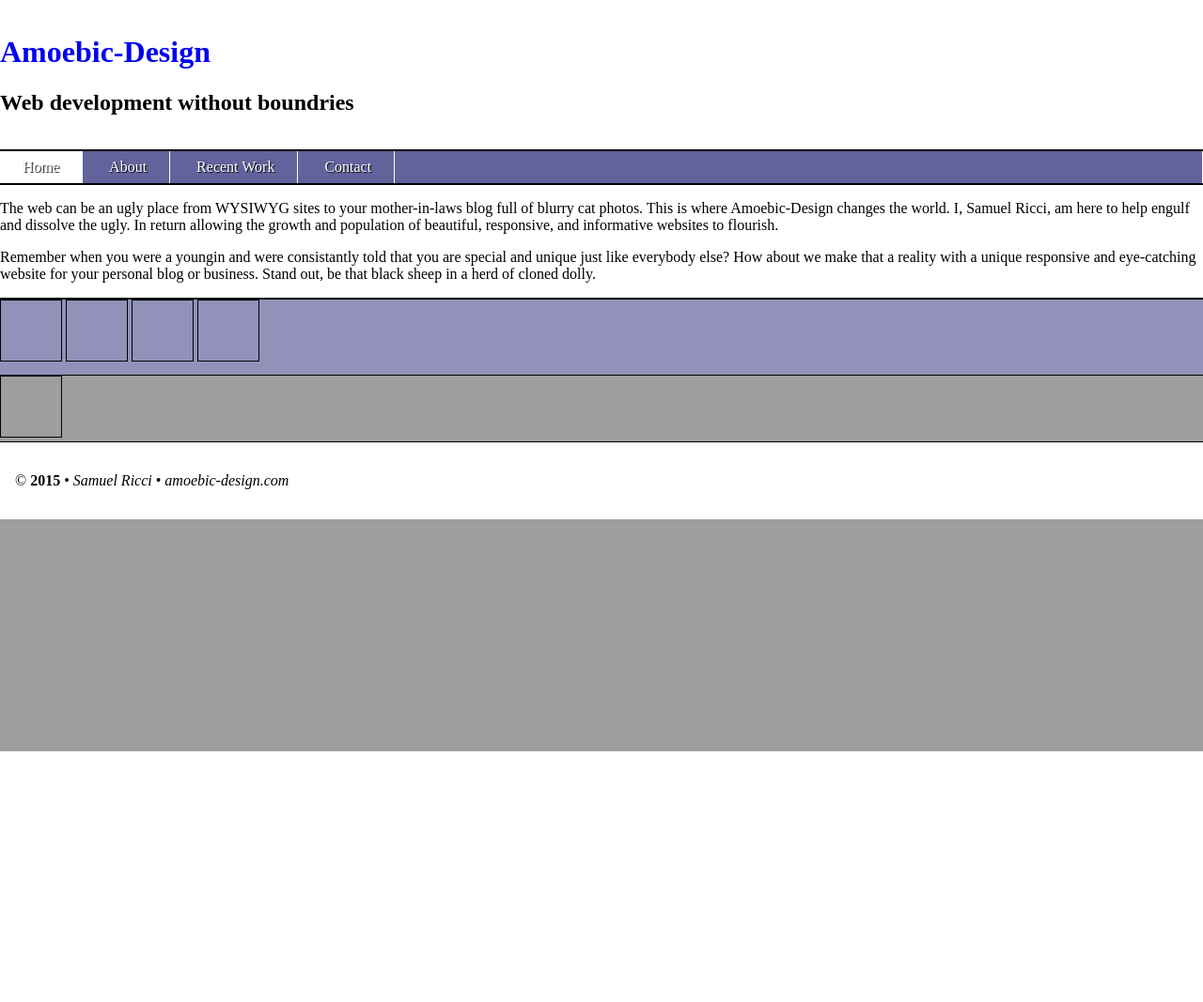
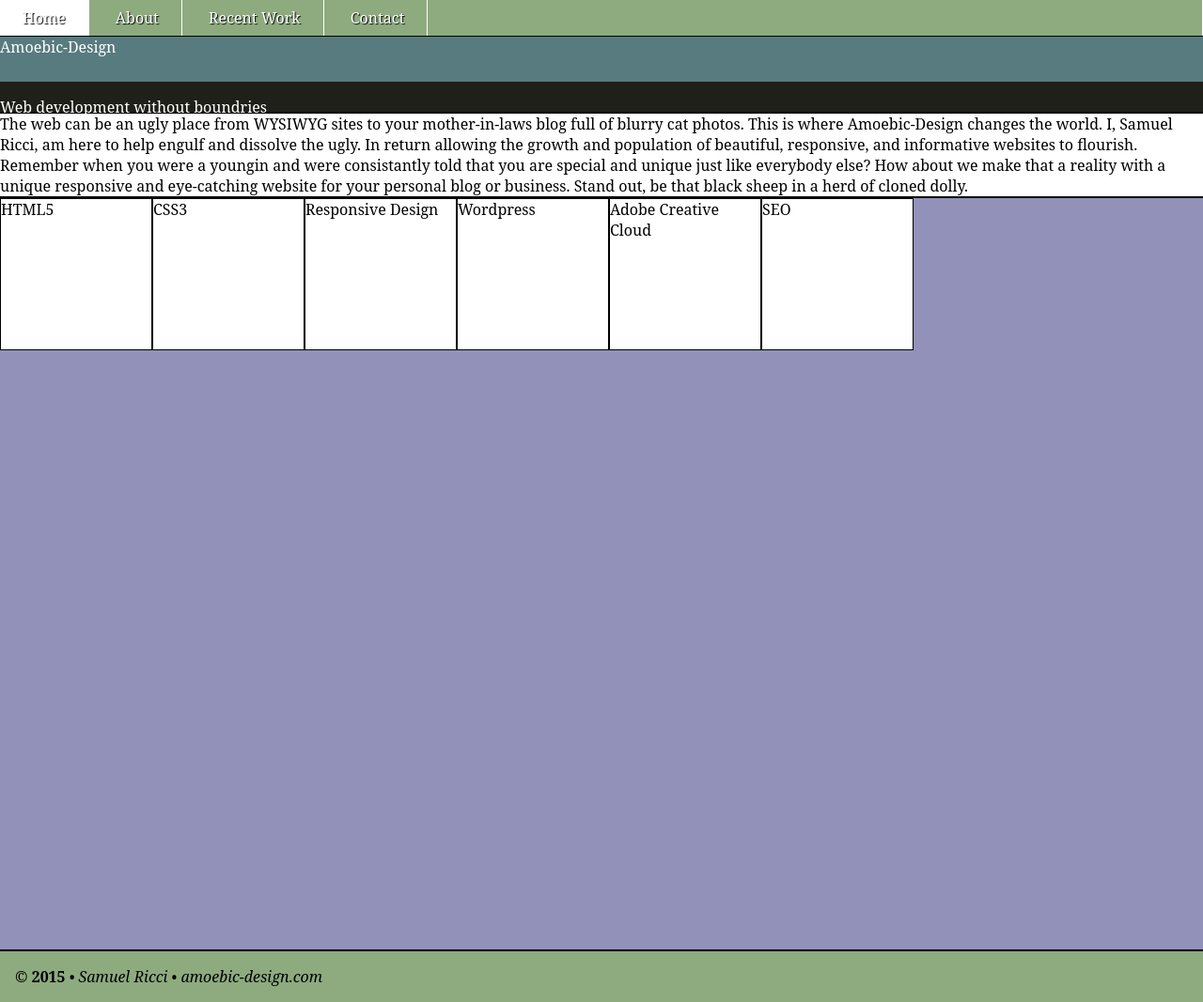
Before and after one commit to samuelricci/amoebic-design, a PHP site: page /index.html in a window 1280 px wide. Shown: the whole page at 94% size. Before the commit the page ends 800 px from the top, so only its background shows below. Run offline with PHP 8.4, Linux system fonts and the light colour scheme.

Commit message:
Css and title changes

```diff
--- a/index.html
+++ b/index.html
@@ -1,19 +1,20 @@
 <!DOCTYPE html>
+
 <html lang="en-US">
+
 <head>
+
     <meta charset="UTF-8">
     <title>Amoebic-Design</title>
 	<meta name="Samuel Ricci" content=""/>
 	<link rel="stylesheet" type="text/css" href="style.css">
+
     <meta description="Here to provide expansive and evolving web design and development for everyday businesses.">
 </head>
+
 <body>
 
     <header>
-        <a href="index.html"><h1>Amoebic-Design</h1></a>
-        <h2>Web development without boundries</h2>
-    </header>
-
         <nav>
             <ul>
                 <li class="active"><a href="index.html">Home</a></li>
@@ -22,6 +23,10 @@
                 <li><a href="contact.html">Contact</a></li>
             </ul>
         </nav>
+
+        <div class="titlelink"><a href="index.html"><h1>Amoebic-Design</h1></a></div>
+        <div class="tagline"><h2>Web development without boundries</h2></div>
+    </header>
 
     <div class="frontintro">
         <p>
@@ -35,25 +40,22 @@
 
     <div class="skills">
         <div class="html5">
-
+            <h2>HTML5</h2>
         </div>
         <div class="css3">
-
+            <h2>CSS3</h2>
         </div>
         <div class="responsive">
-
+            <h2>Responsive Design</h2>
+        </div>
+        <div class="wordpress">
+            <h2>Wordpress</h2>
         </div>
         <div class="adobe">
-
+            <h2>Adobe Creative Cloud</h2>
         </div>
-    </div>
-
-    <div>
-        <div class="wordpress">
-
-        </div>
-        <div>
-
+        <div class="seo">
+            <h2>SEO</h2>
         </div>
     </div>
 
--- a/style.css
+++ b/style.css
@@ -1,26 +1,114 @@
+/*=====================================================*/
+/*==================[ Color Palette ]==================*/
+/*===================[ HEX #587B7F ]===================*/
+/*===================[ HEX #1E2019 ]===================*/
+/*===================[ HEX #394032 ]===================*/
+/*===================[ HEX #8DAB7F ]===================*/
+/*===================[ HEX #CFEE9E ]===================*/
+/*=====================================================*/
+
+
+
+/*====================[ CSS Rest ]======================*/
+
+html,
+body,
+div,
+span,
+iframe,
+h1,
+h2,
+h3,
+h4,
+h5,
+h6,
+p,
+blockquote,
+a,
+ol,
+ul,
+li,
+fieldset,
+form,
+article,
+aside,
+figure,
+figcaption,
+footer,
+header,
+nav {
+    margin: 0;
+    padding: 0;
+    border: 0;
+    font-size: 100%;
+    font: inherit;
+    vertical-align: baseline;
+}
+
+/*====================[ Typography ]======================*/
+
+h1,
+h2,
+h3,
+h4,
+h5,
+h6,
+p {
+    clear: both;
+}
+
+html {
+    height: 100%;
+    font-family: 'Noto Serif', serif;
+    font-weight: 400;
+}
+
 body {
     margin: 0;
     height: 100%;
     width: auto;
-    background: #9e9e9e;
+    background: ;
 }
+
+/*====================[ Header ]======================*/
 
 header {
     background: url();
-    background-color: white;
-    padding: 1rem 0;
+    background-color: #8DAB7F;
+    padding: 0;
     border-bottom: 1px solid black;
 }
 
-header a {
-    text-decoration: none;
+.titlelink {
+    background-color: #587B7F;
+    margin: 0;
+    padding: 0;
+    height: 3rem;
 }
 
+.titlelink a {
+    color: #FFFFFF;
+    text-decoration: none;
+    padding: 1rem 0;
+}
+
+.tagline {
+    background-color: #1E2019;
+    margin: 0;
+    padding: 0;
+    height: 2rem;
+}
+
+.tagline h2 {
+    color: #FFFFFF;
+    padding: 1rem 0;
+}
+
+/*===================[ Navigation ]====================*/
+
 nav {
-    border-top: 1px solid black;
     border-bottom: 1px solid black;
     max-width: 100%;
-    background-color: #62629d;
     margin: 0;
     padding: 0;
 }
@@ -47,35 +135,44 @@
 }
 
 nav ul li.active {
-    background: white;
+    background-color: white;
 }
+
+/*======================[ Body ]=======================*/
 
 .frontintro {
     border-top: 1px solid black;
     border-bottom: 1px solid black;
-    background-color: white;
+    background-color: #FFFFFF;
 }
 
 .skills {
     border-top: 1px solid black;
     border-bottom: 1px solid black;
-    background: #9191ba;
-    height: 5rem;
+    background-color: #9191ba;
+    height: 100%;
 }
 
 .html5,
 .css3,
 .responsive,
 .adobe,
-.wordpress {
-    height: 4rem;
-    width: 4rem;
+.wordpress,
+.seo {
+    height: 10rem;
+    width: 10rem;
     border: 1px solid black;
     display: inline-block;
+    float: left;
+    background-color: #FFFFFF;
 }
+
+/*=====================[ Footer ]======================*/
 
 footer {
     border-top: 1px solid black;
-    background-color: white;
+    background-color: #8DAB7F;
     padding: 1rem;
 }
+
+/*==================[ Media Queries ]==================*/
```
Also changed, not shown: about.html (+7 -7 lines), contact.html (+12 -13 lines), recent.html (+7 -7 lines), 1 other file. Lines whose indentation alone changed are shown as unchanged.
